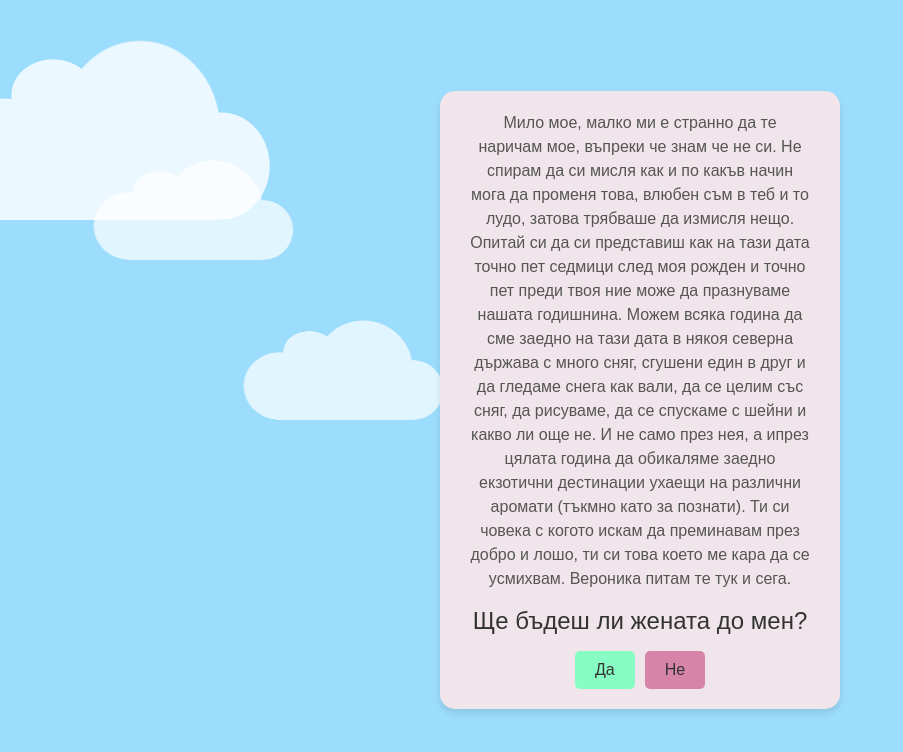
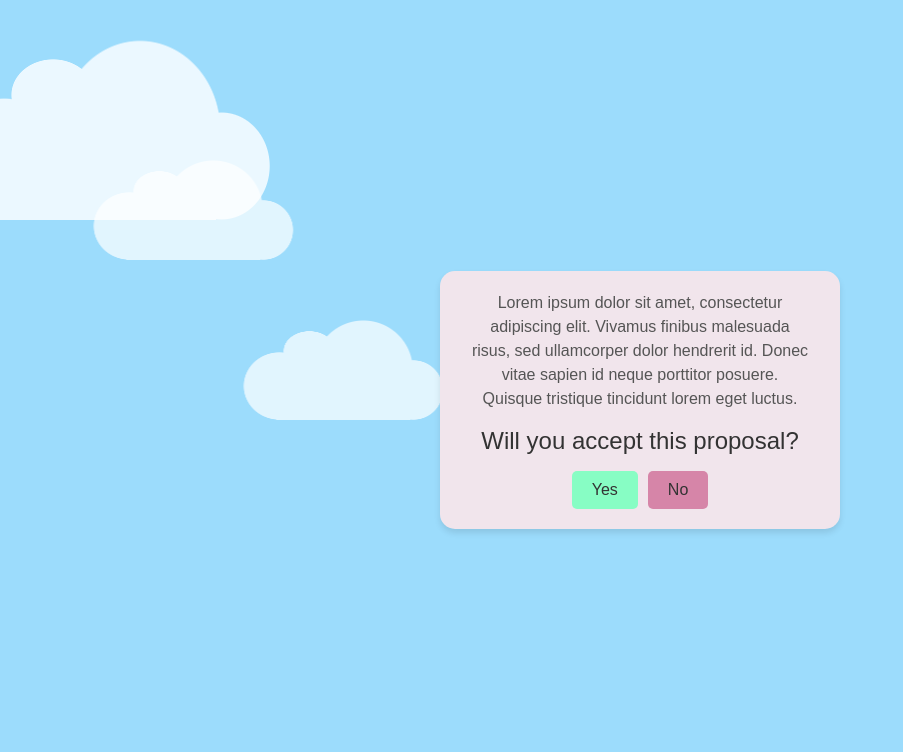
Before and after one commit to yorpetro/loban.art, a plain HTML site: page index.html in a window 1280 px wide. Shown: the whole page, without its empty margins (0-903 px from the left). Drawn offline with Linux system fonts and the light colour scheme; a script that the page names is missing.

Commit message:
Revert "add message"
This reverts commit b1f4d9cdd4002d5d4300cf898ff759b7b6ce1ebf.

```diff
--- a/index.html
+++ b/index.html
@@ -17,16 +17,12 @@
 
 <div class="container">
     <div class="introduction">
-         Мило мое, малко ми е странно да те наричам мое, въпреки че знам че не си. Не спирам да си мисля как и по какъв начин мога да променя това,
-        влюбен съм в теб и то лудо, затова трябваше да измисля нещо. Опитай си да си представиш как на тази дата точно пет седмици след моя рожден и точно пет преди твоя
-        ние може да празнуваме нашата годишнина. Можем всяка година да сме заедно на тази дата в някоя северна държава с много сняг, сгушени един в друг и да гледаме снега как вали,
-        да се целим със сняг, да рисуваме, да се спускаме с шейни и какво ли още не. И не само през нея, а ипрез цялата година да обикаляме заедно екзотични дестинации ухаещи на различни аромати (тъкмно като за познати).
-        Ти си човека с когото искам да преминавам през добро и лошо, ти си това което ме кара да се усмихвам. Вероника питам те тук и сега.
+        Lorem ipsum dolor sit amet, consectetur adipiscing elit. Vivamus finibus malesuada risus, sed ullamcorper dolor hendrerit id. Donec vitae sapien id neque porttitor posuere. Quisque tristique tincidunt lorem eget luctus.
     </div>
-    <div class="message">Ще бъдеш ли жената до мен?</div>
+    <div class="message">Will you accept this proposal?</div>
     <div class="buttons">
-        <button class="yes" id="yesButton">Да</button>
-        <button class="no" id="noButton">Не</button>
+        <button class="yes" id="yesButton">Yes</button>
+        <button class="no" id="noButton">No</button>
     </div>
 </div>
 
```
